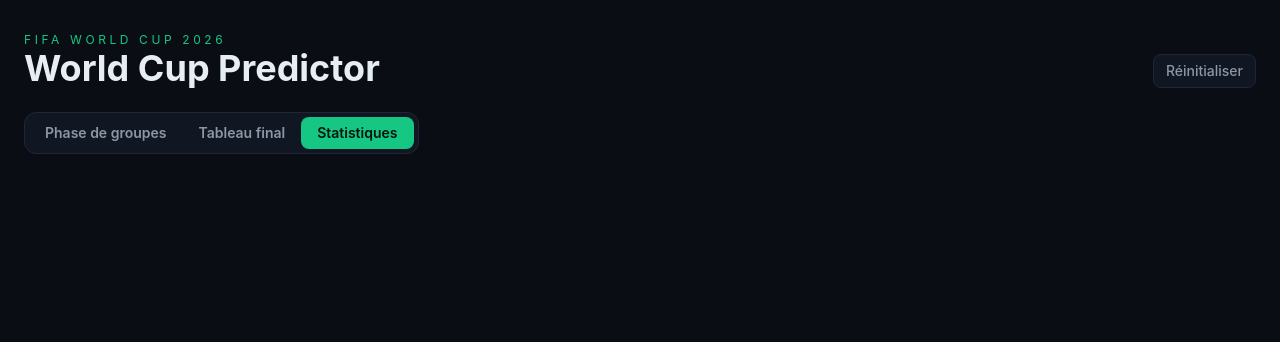
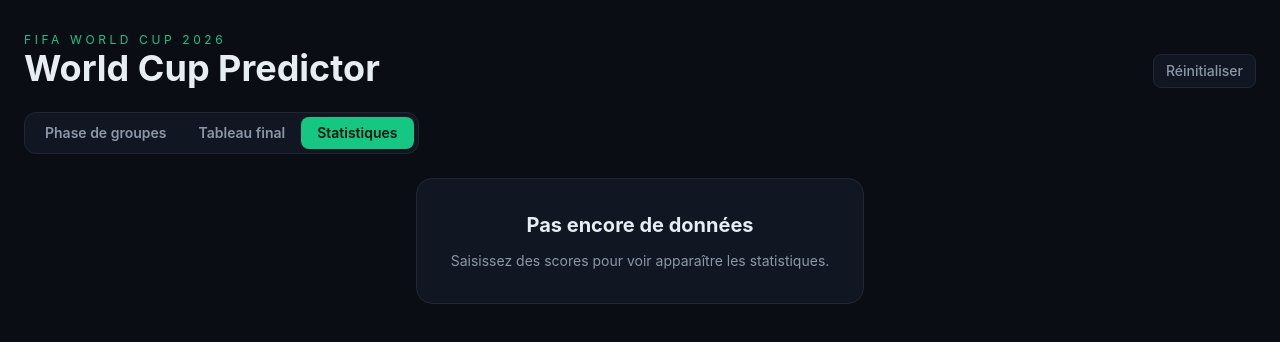
Before and after one commit to NoaTamburrini/examen, a React (Vite) app: page / in a window 1280 px wide. Both pictures are taken after a click on the tab "Statistiques". Shown: the top 342 px of the page. Built offline with nearby package versions, Linux system fonts and the light colour scheme.

Commit message:
feat: end-of-tournament statistics view + tests
Pure stats aggregation (top attack/defense, total and average goals,
qualified teams by confederation, finalists, champion) rendered as a
bento grid. 3 Vitest cases.

```diff
--- a/src/App.tsx
+++ b/src/App.tsx
@@ -6,6 +6,7 @@
 import ErrorScreen from '@/components/ErrorScreen'
 import GroupsView from '@/components/GroupsView'
 import BracketView from '@/components/BracketView'
+import StatsView from '@/components/StatsView'
 import ViewTabs, { type ViewKey } from '@/components/ViewTabs'
 
 export default function App() {
@@ -77,6 +78,7 @@
             onSelectTeam={toggleHighlight}
           />
         ) : null}
+        {view === 'stats' ? <StatsView onSelectTeam={toggleHighlight} /> : null}
       </div>
     </TournamentProvider>
   )
--- /dev/null
+++ b/src/components/StatsView.tsx
@@ -0,0 +1,174 @@
+import type { ReactNode } from 'react'
+import { useMemo } from 'react'
+import { useTournament } from '@/state/TournamentProvider'
+import { useStandings } from '@/hooks/useStandings'
+import { useBracket } from '@/hooks/useBracket'
+import { computeStats } from '@/logic/stats'
+import Flag from '@/components/Flag'
+
+interface StatsViewProps {
+  onSelectTeam: (teamId: number) => void
+}
+
+function Tile({
+  label,
+  children,
+  span,
+}: {
+  label: string
+  children: ReactNode
+  span?: boolean
+}) {
+  return (
+    <div
+      className={`rounded-2xl border p-5 ${span ? 'sm:col-span-2' : ''}`}
+      style={{
+        background: 'var(--bg-elevated)',
+        borderColor: 'var(--border)',
+      }}
+    >
+      <p
+        className="mb-3 text-xs font-semibold uppercase tracking-[0.18em]"
+        style={{ color: 'var(--text-faint)' }}
+      >
+        {label}
+      </p>
+      {children}
+    </div>
+  )
+}
+
+function TeamLine({
+  code,
+  name,
+  value,
+  onClick,
+}: {
+  code: string
+  name: string
+  value: string
+  onClick?: () => void
+}) {
+  return (
+    <button
+      onClick={onClick}
+      className="flex w-full items-center justify-between gap-3 text-left"
+    >
+      <span className="flex items-center gap-2.5">
+        <Flag code={code} name={name} size={28} />
+        <span className="font-display text-lg font-bold">{name}</span>
+      </span>
+      <span className="tabular text-lg font-bold" style={{ color: 'var(--accent)' }}>
+        {value}
+      </span>
+    </button>
+  )
+}
+
+export default function StatsView({ onSelectTeam }: StatsViewProps) {
+  const { teamById } = useTournament()
+  const standings = useStandings()
+  const bracket = useBracket()
+
+  const stats = useMemo(
+    () => computeStats(standings, bracket.qualified, bracket.rounds, teamById),
+    [standings, bracket.qualified, bracket.rounds, teamById],
+  )
+
+  if (stats.matchesPlayed === 0) {
+    return (
+      <div
+        className="mx-auto max-w-md rounded-2xl border p-8 text-center"
+        style={{ background: 'var(--bg-elevated)', borderColor: 'var(--border)' }}
+      >
+        <h2 className="font-display text-xl font-bold">Pas encore de données</h2>
+        <p className="mt-3 text-sm" style={{ color: 'var(--text-muted)' }}>
+          Saisissez des scores pour voir apparaître les statistiques.
+        </p>
+      </div>
+    )
+  }
+
+  return (
+    <div className="grid grid-cols-1 gap-4 sm:grid-cols-2 lg:grid-cols-3">
+      {stats.champion ? (
+        <Tile label="Champion du monde" span>
+          <TeamLine
+            code={stats.champion.code}
+            name={stats.champion.name}
+            value="Vainqueur"
+            onClick={() => onSelectTeam(stats.champion!.id)}
+          />
+        </Tile>
+      ) : null}
+
+      {stats.topScoringTeam ? (
+        <Tile label="Meilleure attaque (poules)">
+          <TeamLine
+            code={stats.topScoringTeam.team.code}
+            name={stats.topScoringTeam.team.name}
+            value={`${stats.topScoringTeam.goals} buts`}
+            onClick={() => onSelectTeam(stats.topScoringTeam!.team.id)}
+          />
+        </Tile>
+      ) : null}
+
+      {stats.bestDefense ? (
+        <Tile label="Meilleure défense (poules)">
+          <TeamLine
+            code={stats.bestDefense.team.code}
+            name={stats.bestDefense.team.name}
+            value={`${stats.bestDefense.conceded} encaissés`}
+            onClick={() => onSelectTeam(stats.bestDefense!.team.id)}
+          />
+        </Tile>
+      ) : null}
+
+      <Tile label="Buts en phase de groupes">
+        <p className="font-display text-4xl font-bold">{stats.totalGoals}</p>
+        <p className="mt-1 tabular text-sm" style={{ color: 'var(--text-muted)' }}>
+          {stats.averageGoals.toFixed(2)} / match
+        </p>
+      </Tile>
+
+      {stats.qualifiedByConfederation.length > 0 ? (
+        <Tile label="Confédérations qualifiées" span>
+          <ul className="grid gap-2">
+            {stats.qualifiedByConfederation.map((row) => (
+              <li
+                key={row.confederation}
+                className="flex items-center justify-between gap-3"
+              >
+                <span className="text-sm font-medium" style={{ color: 'var(--text)' }}>
+                  {row.confederation}
+                </span>
+                <span
+                  className="tabular text-sm font-bold"
+                  style={{ color: 'var(--accent)' }}
+                >
+                  {row.count}
+                </span>
+              </li>
+            ))}
+          </ul>
+        </Tile>
+      ) : null}
+
+      {stats.finalists.length === 2 ? (
+        <Tile label="Finalistes">
+          <div className="grid gap-2">
+            {stats.finalists.map((finalist) => (
+              <TeamLine
+                key={finalist.id}
+                code={finalist.code}
+                name={finalist.name}
+                value=""
+                onClick={() => onSelectTeam(finalist.id)}
+              />
+            ))}
+          </div>
+        </Tile>
+      ) : null}
+    </div>
+  )
+}
--- /dev/null
+++ b/src/logic/stats.ts
@@ -0,0 +1,98 @@
+import type {
+  BracketMatch,
+  Confederation,
+  GroupId,
+  KnockoutRound,
+  QualifiedTeam,
+  Standing,
+  Team,
+} from '@/types'
+
+export interface ConfederationCount {
+  confederation: Confederation
+  count: number
+}
+
+export interface TournamentStats {
+  totalGoals: number
+  matchesPlayed: number
+  averageGoals: number
+  topScoringTeam: { team: Team; goals: number } | null
+  bestDefense: { team: Team; conceded: number } | null
+  qualifiedByConfederation: ConfederationCount[]
+  finalists: Team[]
+  champion: Team | null
+}
+
+export function computeStats(
+  standings: Record<GroupId, Standing[]>,
+  qualified: QualifiedTeam[],
+  rounds: Record<KnockoutRound, BracketMatch[]> | null,
+  teamById: Map<number, Team>,
+): TournamentStats {
+  const allRows = Object.values(standings).flat()
+
+  let totalGoals = 0
+  let matchesPlayed = 0
+  for (const row of allRows) {
+    totalGoals += row.goalsFor
+    matchesPlayed += row.played
+  }
+  matchesPlayed = matchesPlayed / 2
+
+  const topScoringTeam = allRows.reduce<{ team: Team; goals: number } | null>(
+    (best, row) => {
+      if (row.played === 0) return best
+      if (!best || row.goalsFor > best.goals) {
+        return { team: row.team, goals: row.goalsFor }
+      }
+      return best
+    },
+    null,
+  )
+
+  const bestDefense = allRows.reduce<{ team: Team; conceded: number } | null>(
+    (best, row) => {
+      if (row.played === 0) return best
+      if (!best || row.goalsAgainst < best.conceded) {
+        return { team: row.team, conceded: row.goalsAgainst }
+      }
+      return best
+    },
+    null,
+  )
+
+  const confederationMap = new Map<Confederation, number>()
+  for (const entry of qualified) {
+    confederationMap.set(
+      entry.team.confederation,
+      (confederationMap.get(entry.team.confederation) ?? 0) + 1,
+    )
+  }
+  const qualifiedByConfederation: ConfederationCount[] = [
+    ...confederationMap.entries(),
+  ]
+    .map(([confederation, count]) => ({ confederation, count }))
+    .sort((a, b) => b.count - a.count)
+
+  let finalists: Team[] = []
+  let champion: Team | null = null
+  if (rounds) {
+    const final = rounds.F[0]
+    finalists = [final.homeId, final.awayId]
+      .filter((id): id is number => id !== null)
+      .map((id) => teamById.get(id)!)
+    champion = final.winnerId !== null ? teamById.get(final.winnerId)! : null
+  }
+
+  return {
+    totalGoals,
+    matchesPlayed,
+    averageGoals: matchesPlayed > 0 ? totalGoals / matchesPlayed : 0,
+    topScoringTeam,
+    bestDefense,
+    qualifiedByConfederation,
+    finalists,
+    champion,
+  }
+}
```
Also changed, not shown: 1 other file (tests, documents, lock files or other folders).
